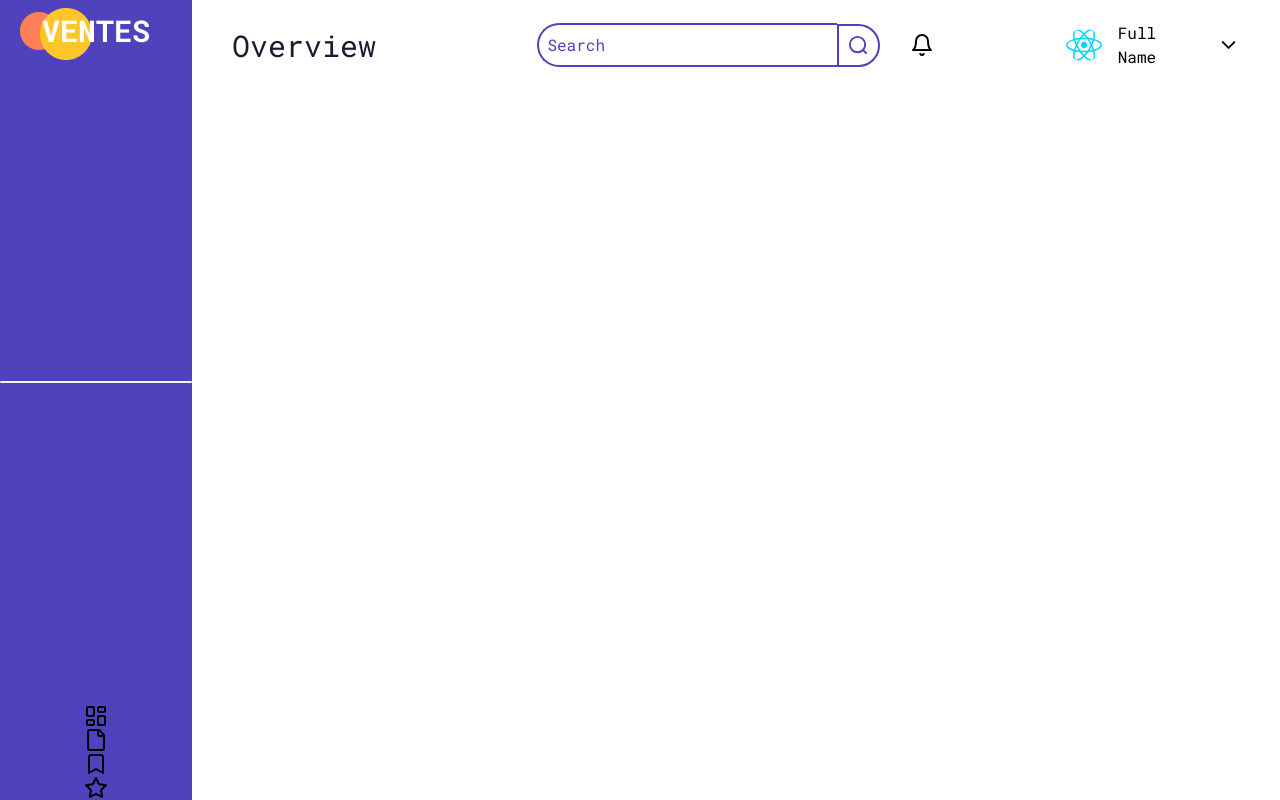
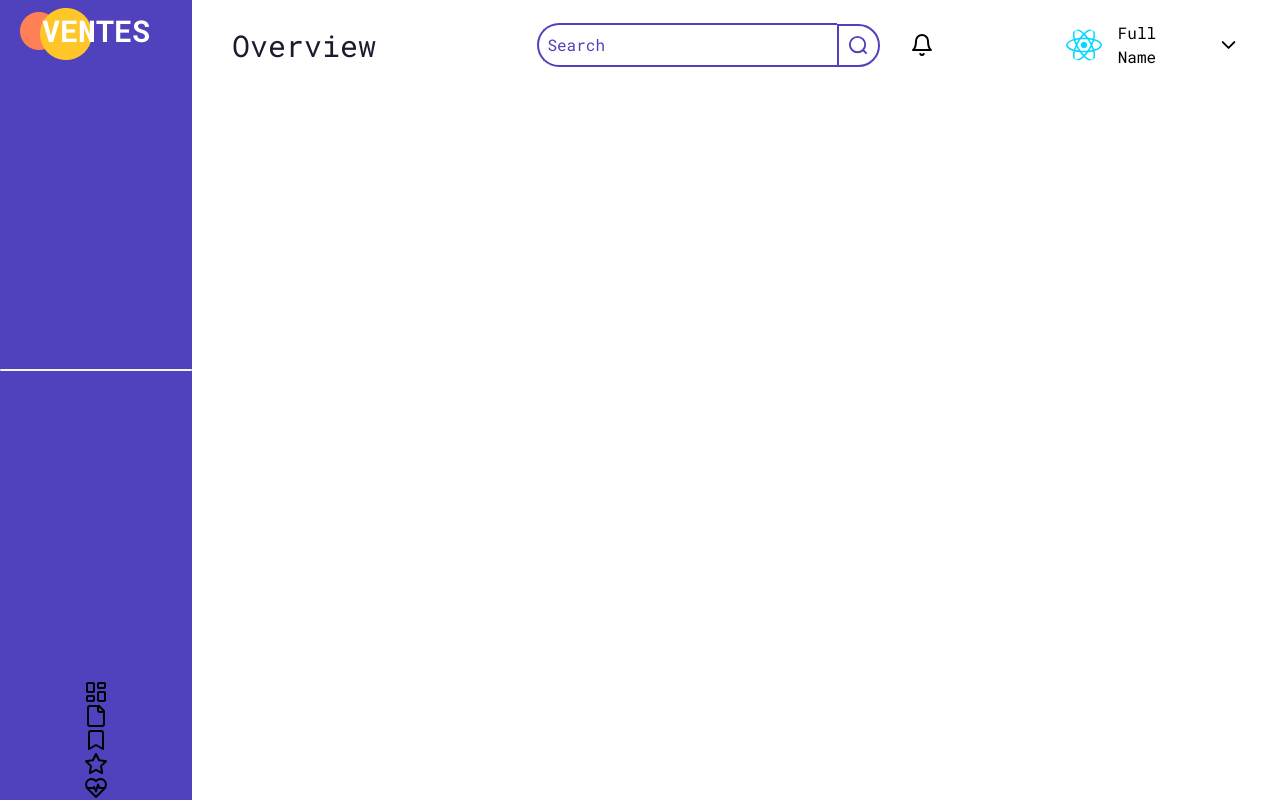
Before and after one commit to anvar-saidov-sh/AdminDashboard, a React (Vite) app: page / in a window 1280 px wide. Built offline with nearby package versions, Linux system fonts and the light colour scheme; the HTML template or start-up script is replaced by a standard one.

Commit message:
Working on Sidebar

```diff
--- a/src/components/SideBar.tsx
+++ b/src/components/SideBar.tsx
@@ -1,4 +1,4 @@
-import { Bookmark, File, LayoutDashboard, StarIcon } from 'lucide-react'
+import { Bookmark, File, HeartPulseIcon, LayoutDashboard, StarIcon } from 'lucide-react'
 import oval from '../assets/Oval.png'
 import ovalb from '../assets/Ovalb.png'
 
@@ -17,6 +17,7 @@ function SideBar() {
           <File/>
           <Bookmark/>
           <StarIcon/>
+          <HeartPulseIcon/>
         </div>
       </div>
     </>
```
